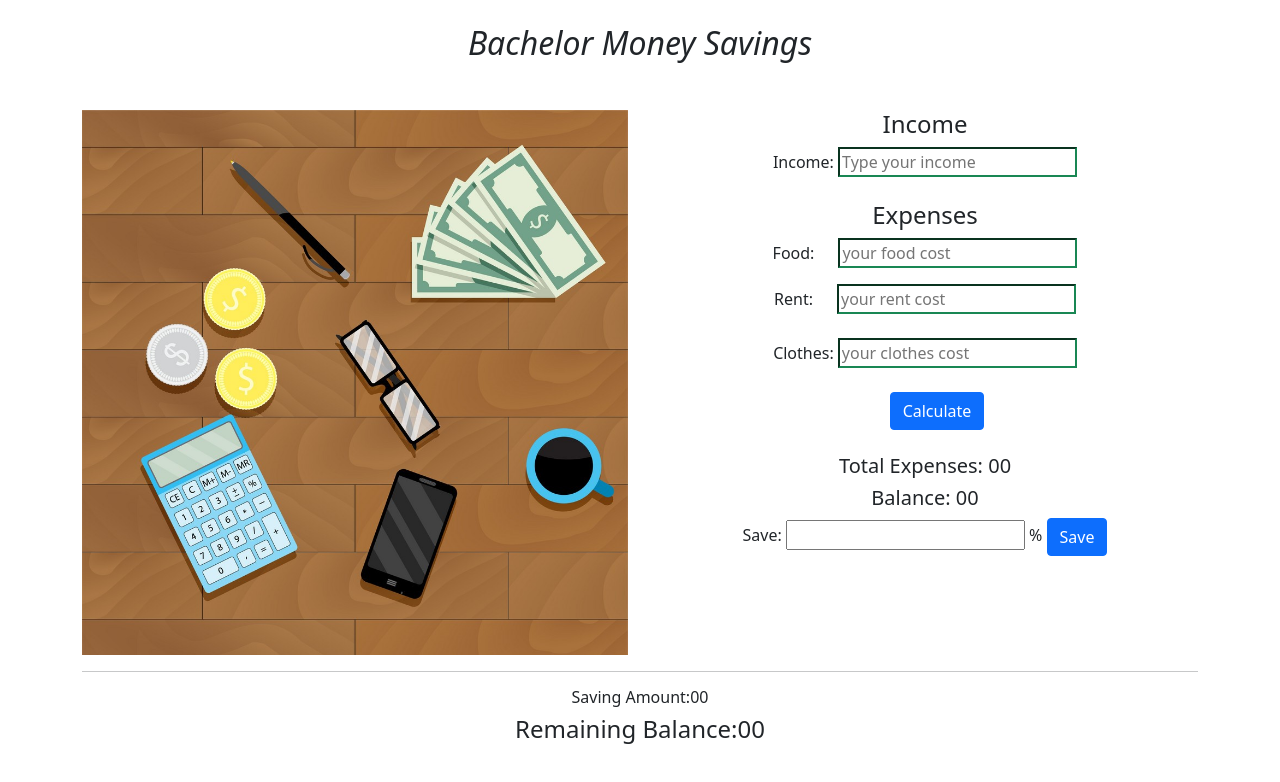
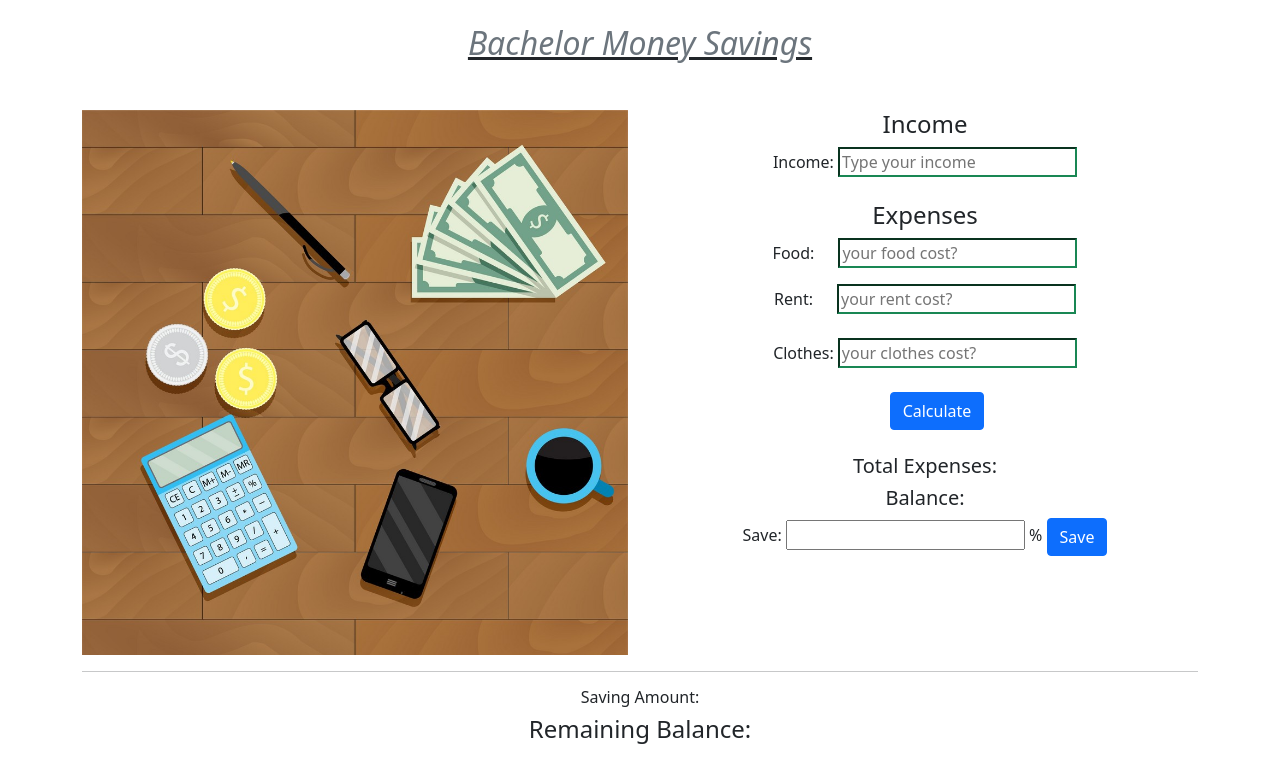
Before and after one commit to habulCoderJohnny/money-master, a plain HTML site: page index.html in a window 1280 px wide. Drawn offline with nearby package versions, Linux system fonts and the light colour scheme.

Commit message:
added few style

```diff
--- a/index.html
+++ b/index.html
@@ -10,7 +10,8 @@
 </head>
 <body>
     <header class="text-center mt-4">
-        <h2 class="fst-italic">Bachelor Money Savings</h2></header>
+        <u><h2 class="fst-italic text-secondary">Bachelor Money Savings</h2></u>
+        </header>
 
     <div class="container mt-5">
 
@@ -30,19 +31,19 @@
                    <!-- Expenses -->
                         <div class="mt-4">
                             <h4>Expenses</h4>
-                            <span>Food:</span><input id="food" class="ms-4  btn-outline-success" type="" placeholder="your food cost"></input>
+                            <span>Food:</span><input id="food" class="ms-4  btn-outline-success" type="" placeholder="your food cost?"></input>
                            </div>
                         <div class="mt-3">
-                            <span>Rent:</span><input id="rent" class="ms-4 btn-outline-success" type="" placeholder="your rent cost"></input>
+                            <span>Rent:</span><input id="rent" class="ms-4 btn-outline-success" type="" placeholder="your rent cost?"></input>
                         </div>
                           <div class="mt-4 mb-4">
-                            <span>Clothes:</span> <input id="cloth" class=" btn-outline-success" type="" placeholder="your clothes cost"></input>
+                            <span>Clothes:</span> <input id="cloth" class=" btn-outline-success" type="" placeholder="your clothes cost?"></input>
                           </div>
                         <button id="calculate-btn" class="ms-4 mb-4 btn btn-primary" >Calculate</button>
 
             <!-- Total Expenses -->
-                         <h5>Total Expenses: <span id="total-ex" >00</span></h5>
-                         <h5>Balance: <span id="balance">00</span></h5>
+                         <h5>Total Expenses: <span id="total-ex" > </span></h5>
+                         <h5>Balance: <span id="balance"> </span></h5>
                          <div id="negativealert" class="alert mt-4 d-none alert-danger" role="alert">
                             We only allow positive value!
                         </div>
@@ -59,11 +60,11 @@
 
         <!-- final balance -->
         <footer class="text-center">
-            <h6>Saving Amount:<span id="saving-amount" >00</span></h6>
+            <h6>Saving Amount:<span id="saving-amount" > </span></h6>
             <div id="savingsnegativealert" class="alert mt-4 d-none alert-danger" role="alert">
                 We only allow positive value!
             </div>
-            <h4>Remaining Balance:<span id="remaining-balance" >00</span></h4>
+            <h4>Remaining Balance:<span id="remaining-balance" > </span></h4>
             <div id="savingsalert" class="alert mt-4 d-none alert-danger" role="alert">
                 You dont have enough balance!
             </div>
```
